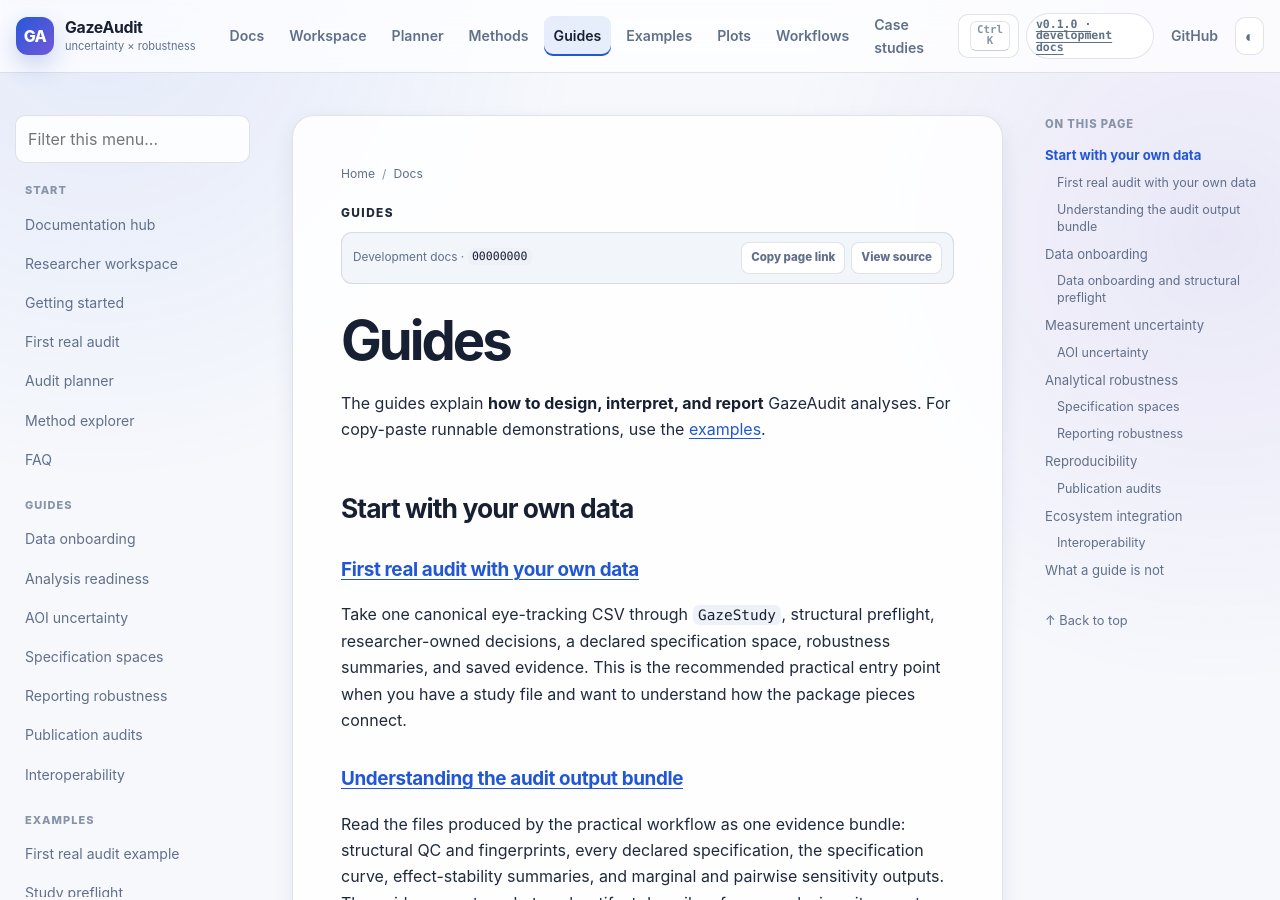
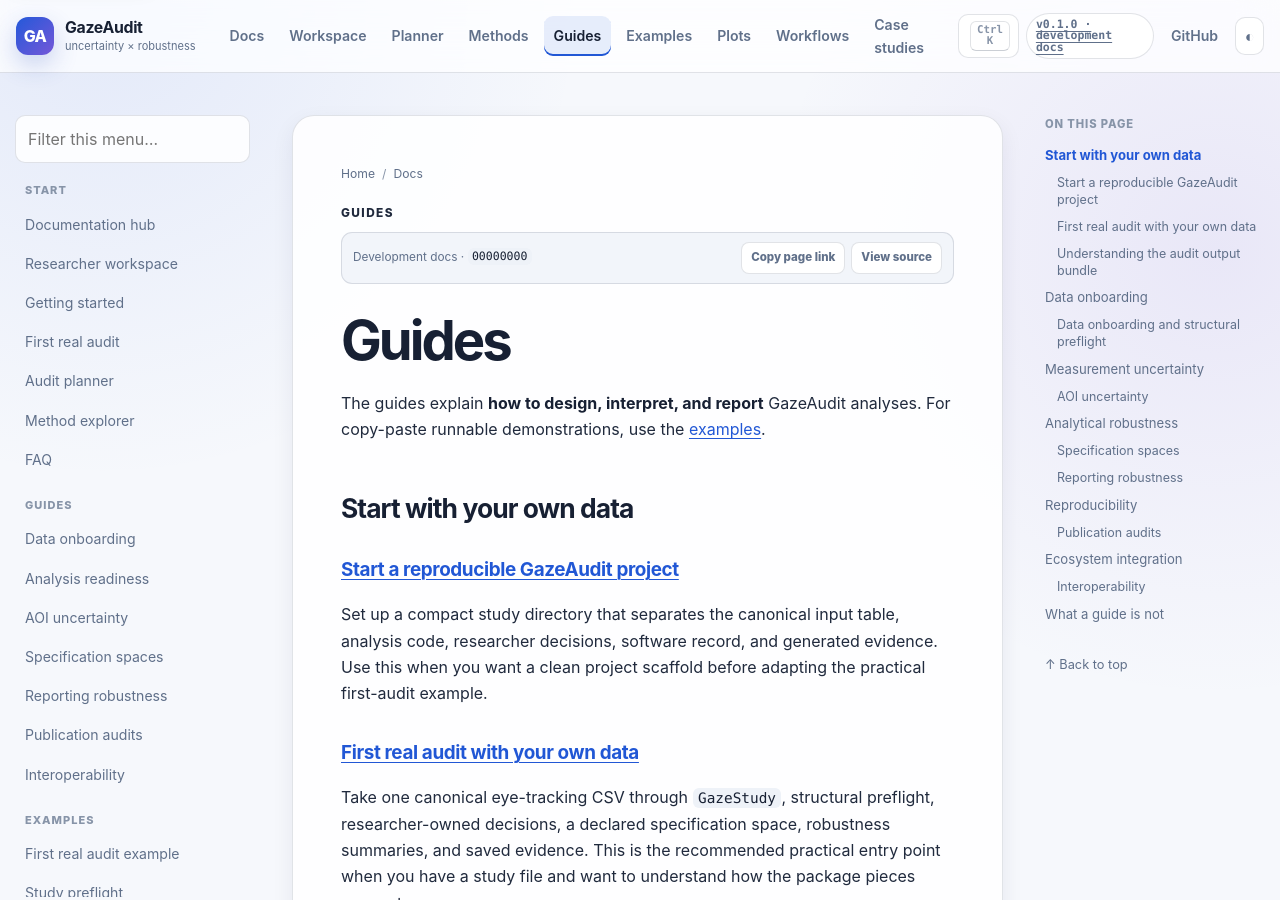
Before and after one commit to stefanosbalaskas/GazeAudit, a Jekyll site: the page built from docs/guides/index.md, in a window 1280 px wide and 900 px high. Built offline with Jekyll 4.4.1, drawn with Linux system fonts in a browser that asks for light colours.

Commit message:
docs: surface project starter in guides

```diff
--- a/docs/guides/index.md
+++ b/docs/guides/index.md
@@ -1,6 +1,6 @@
 ---
 title: Guides
-description: Task-oriented GazeAudit guides for data onboarding, uncertainty, robustness design and reporting, publication, and interoperability.
+description: Task-oriented GazeAudit guides for project setup, data onboarding, uncertainty, robustness design and reporting, publication, and interoperability.
 kicker: Guides
 ---
 
@@ -9,6 +9,10 @@
 The guides explain **how to design, interpret, and report** GazeAudit analyses. For copy-paste runnable demonstrations, use the [examples](../examples/).
 
 ## Start with your own data
+
+### [Start a reproducible GazeAudit project](project-starter/)
+
+Set up a compact study directory that separates the canonical input table, analysis code, researcher decisions, software record, and generated evidence. Use this when you want a clean project scaffold before adapting the practical first-audit example.
 
 ### [First real audit with your own data](first-real-audit/)
 
```
